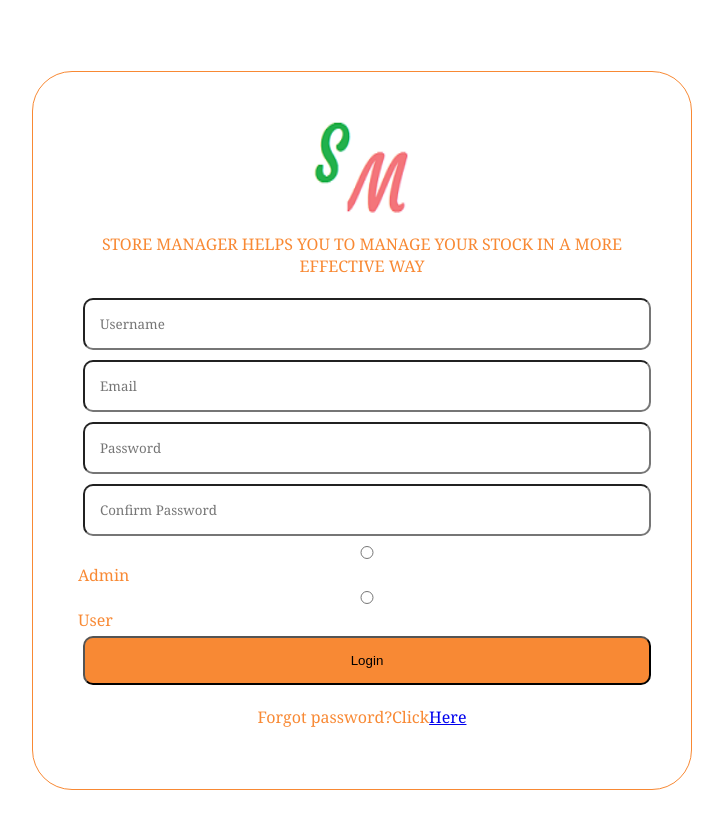
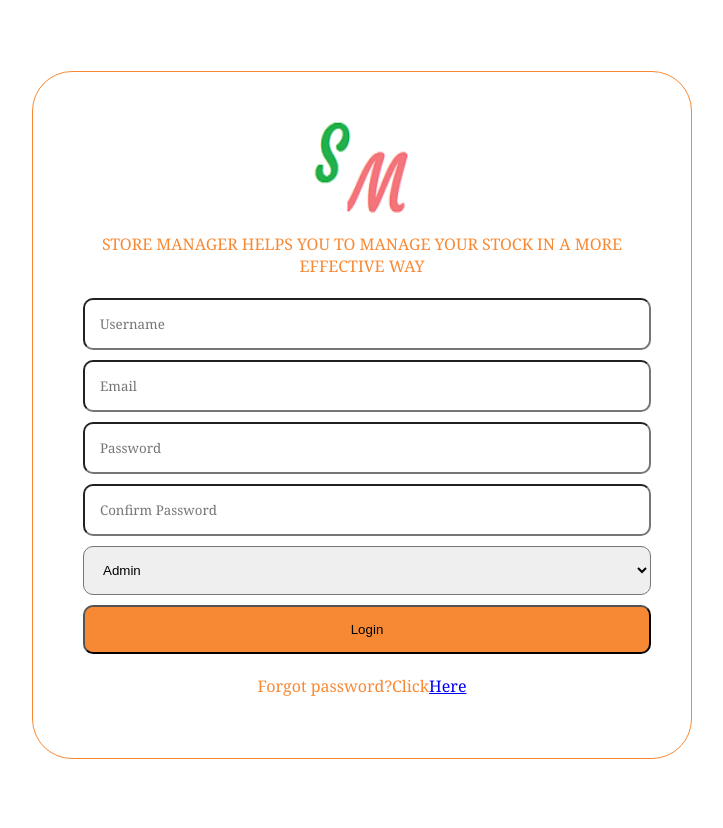
Before and after one commit to Georgeygigz/store-manager, a plain HTML site: page UI/signup.html in a window 1280 px wide. Shown: the whole page, without its empty margins (278-1001 px from the left). Drawn offline with Linux system fonts and the light colour scheme.

Commit message:
[#161042640]Change User Admin option from radio button to select option

```diff
--- a/UI/css/style.css
+++ b/UI/css/style.css
@@ -46,3 +46,10 @@ body{
      margin-right: auto;
      width: 50%;
  }
+#select{
+    padding: 15px;
+    width: 100%;
+    border: 1px soli#f88934;
+    border-radius: 10px;
+    margin: 5px;
+}
--- a/UI/signup.html
+++ b/UI/signup.html
@@ -16,12 +16,13 @@
                 <input type="text" placeholder="Email" required id="email">
                 <input type="password" placeholder="Password" required id="password">
                 <input type="password" placeholder="Confirm Password" required id="c_password">
-                <input type="radio" class="radio" name="admin" id="admin">
-                <label for="admin">Admin</label>
-                <input type="radio" class="radio" name="user" id="user">
-                <label for="user">User</label>
+                <select id="select">
+                    <option value="admin">Admin</option>
+                    <option value="user">User</option>
+                  </select>
                 <button type="submit" id="login">Login</button>
                 <p>Forgot password?Click<a href="#">Here</a></p>
+
             </form>
         </div>
     </div>
```
